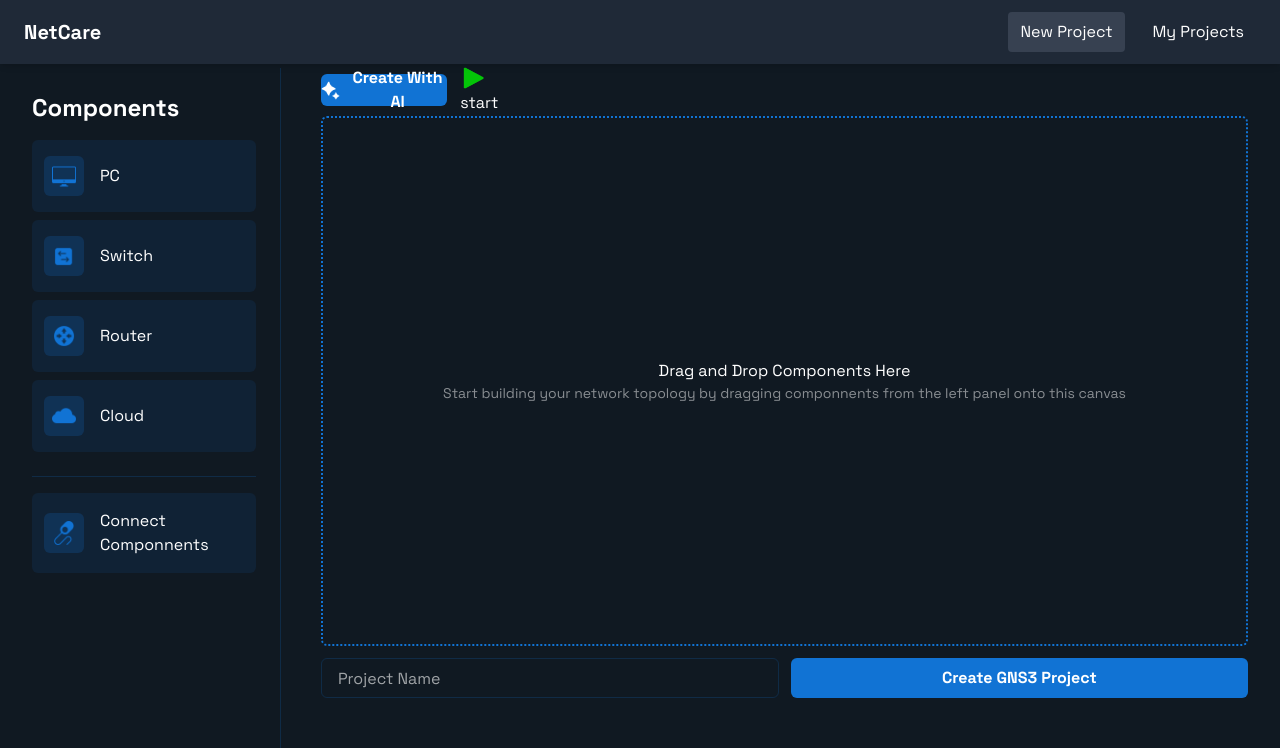
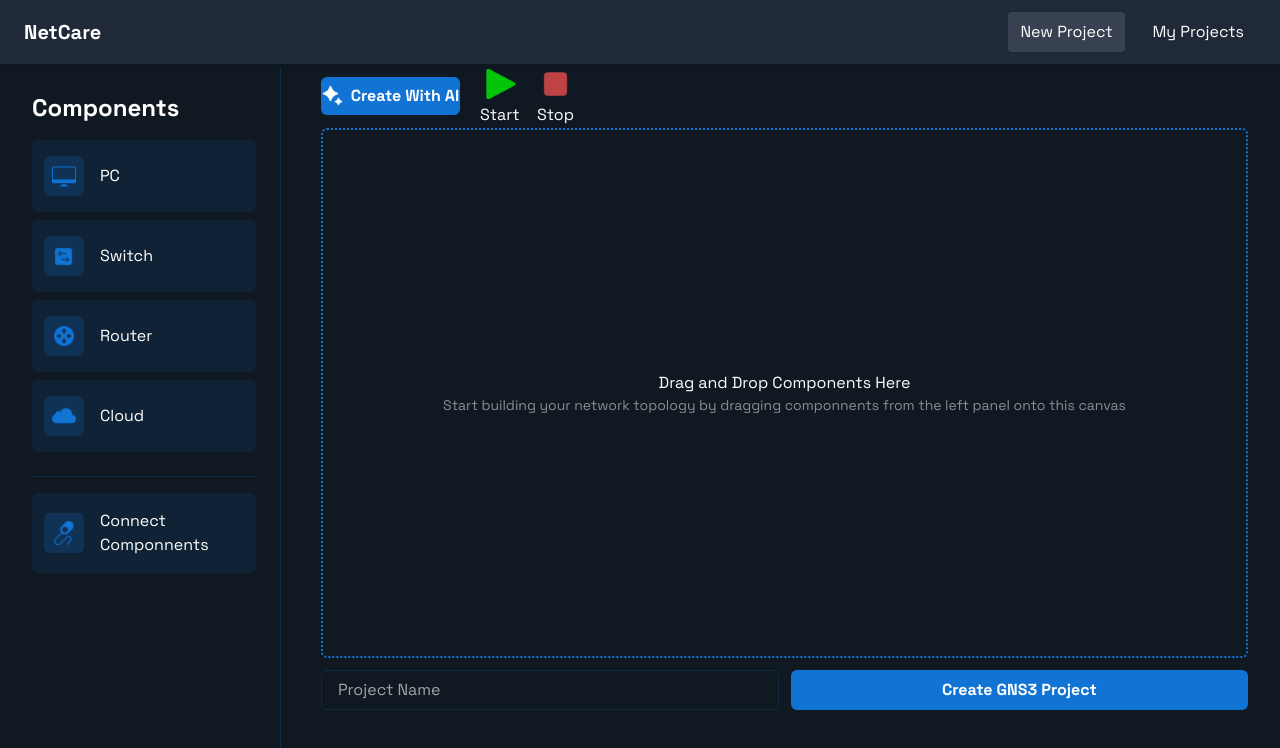
Before and after one commit to adimak212/netCare_client, a React (Vite) app: page / in a window 1280 px wide. Shown: the top 748 px of the page. Built offline with nearby package versions, Linux system fonts and the light colour scheme.

Commit message:
with stop project and home server

```diff
--- a/src/pages/homePage.tsx
+++ b/src/pages/homePage.tsx
@@ -8,6 +8,7 @@ import { useParams } from "react-router-dom";
 import type { Link } from "@/types/types.ts";
 import toast from "react-hot-toast";
 import playProject from "@/assets/icons/playProject.png";
+import stopProjectImg from "@/assets/icons/stopProject.png";
 import AI from "@/assets/icons/AI.png";
 import SmartNetworkTopology from "@/componnents/HomePage/smartNetworkCreator.tsx";
 
@@ -51,7 +52,7 @@ function homePage() {
             return {
               ...port,
               isTaken: isTaken,
-              isOn: (device.status === "started"),
+              isOn: device.status === "started",
             };
           }),
         }));
@@ -91,7 +92,7 @@ function homePage() {
         ports: device.ports?.map((port) => {
           return {
             ...port,
-              isOn: (device.status === "started")
+            isOn: device.status === "started",
           };
         }),
       }));
@@ -99,7 +100,7 @@ function homePage() {
     } catch (error) {
       console.error("Error check nodes in project:", error);
     }
-  }
+  };
 
   const handaleConnectClick = () => {
     setIsConnecting(!isConnecting);
@@ -111,11 +112,24 @@ function homePage() {
       const res = await axios.post("http://localhost:3000/v1/projects/startProject", {
         params: { id },
       });
+      console.log(res.data);
       checkNodes();
     } catch (error) {
       console.error("Error start project:", error);
     }
   };
+
+  const stopProject = async () => {
+    try {
+      const res = await axios.post("http://localhost:3000/v1/projects/stopProject", {
+        params: { id },
+      });
+      console.log(res.data);
+      checkNodes();
+    } catch (error) {
+      console.error("Error Stopping project:", error);
+    }
+  }
 
   async function SendComponnents() {
     try {
@@ -208,21 +222,32 @@ function homePage() {
       <div className="flex-1 flex flex-col items-center">
         <div className="flex w-full items-center">
           <div
-            className="flex bg-primary rounded-md w-[16%] h-[60%] items-center justify-center mr-3 cursor-pointer"
-            onClick={checkNodes}
+            className="flex bg-primary rounded-md w-[15%] h-[60%] items-center justify-center mr-3 cursor-pointer"
+            onClick={() => setPopUp(true)}
           >
             <img src={AI} className="w-[15%] mr-2" />
             <button className="font-bold">Create With AI</button>
           </div>
-          <div className="flex justify-start w-full">
+          <div className="flex justify-start w-[6%]">
             <div
-              className="w-[5%] h-fit  border border-transparent
+              className="flex flex-col items-center justify-center w-full h-fit  border border-transparent
             hover:border-primary hover:border-2
              duration-500 rounded-md"
               onClick={startProject}
             >
               <img src={playProject} alt="Play Project" className="w-[70%] h-fit opacity-75" />
-              <div>start</div>
+              <div>Start</div>
+            </div>
+          </div>
+          <div className="flex justify-start w-[6%]">
+            <div
+              className="flex flex-col items-center justify-center w-full h-fit  border border-transparent
+            hover:border-primary hover:border-2
+             duration-500 rounded-md"
+              onClick={stopProject}
+            >
+              <img src={stopProjectImg} alt="Play Project" className="w-[70%] h-fit opacity-75" />
+              <div>Stop</div>
             </div>
           </div>
         </div>
```
Also changed, not shown: src/assets/icons/stopProject.png (added). Lines whose indentation alone changed are shown as unchanged.
